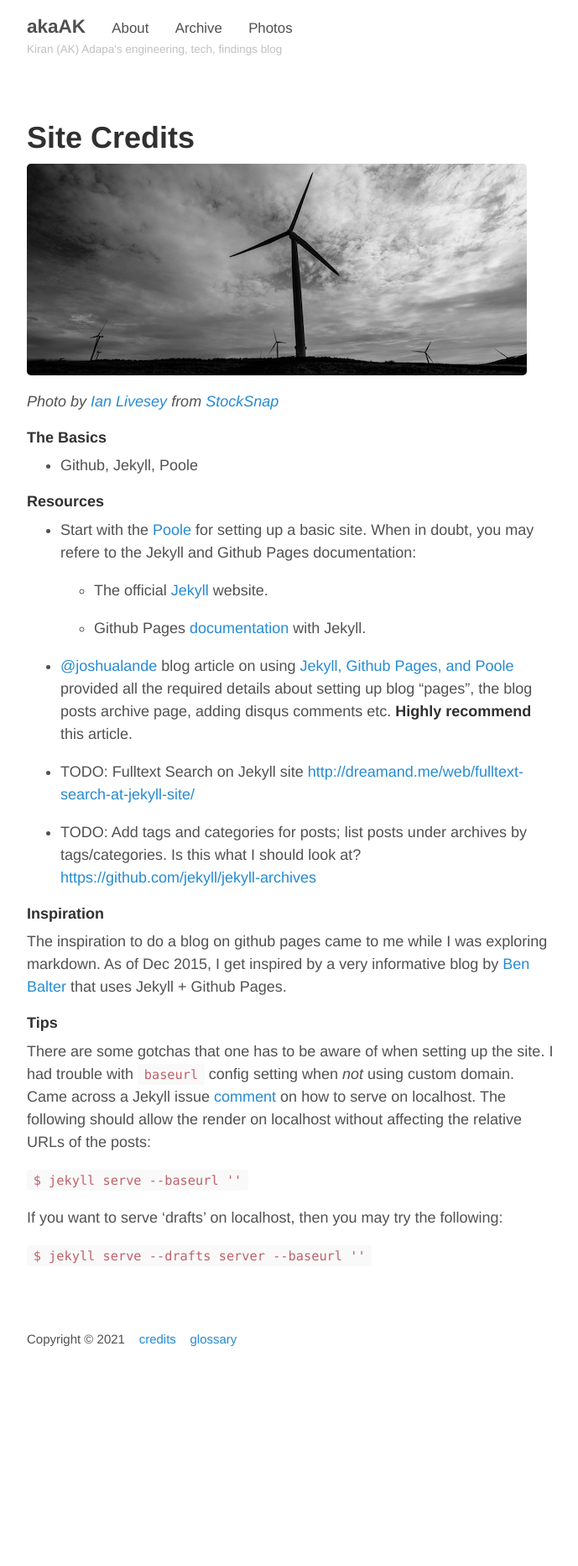
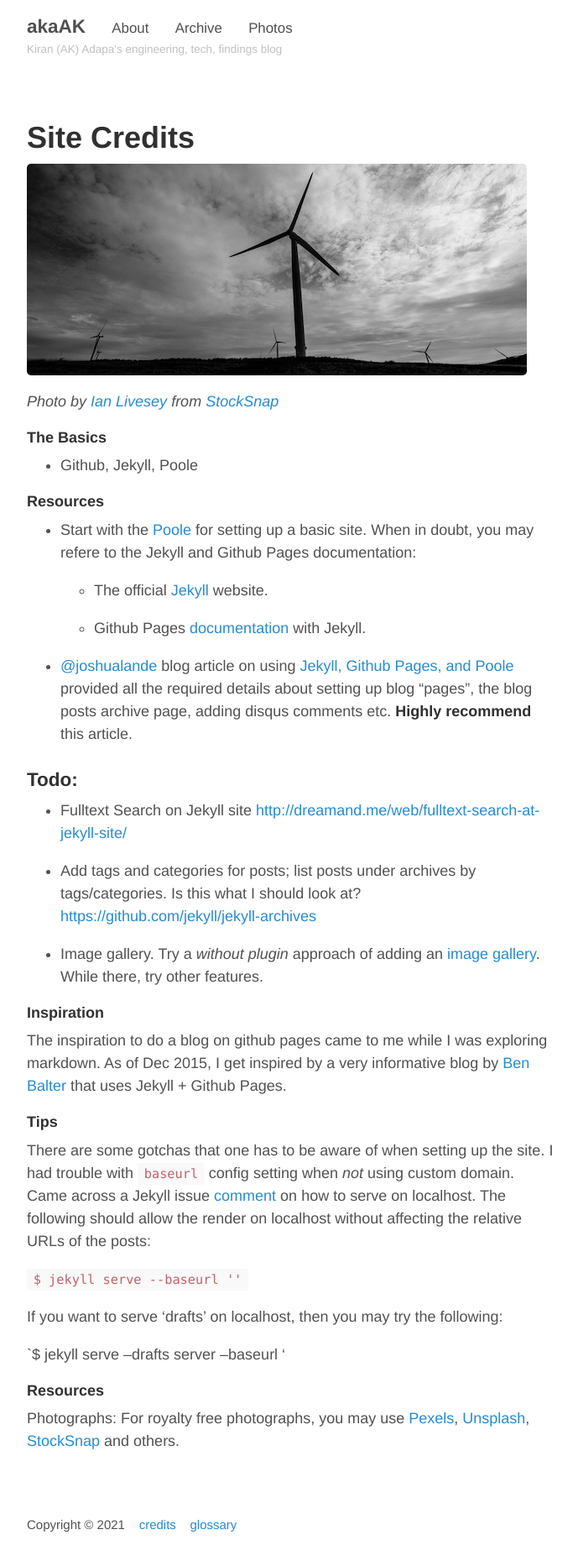
Before and after one commit to akaak/blog, a Jekyll site: the page built from credits.md, in a window 1280 px wide. Shown: the whole page at 84% size, without its empty margins (293-982 px from the left). Built offline with Jekyll 4.4.1, drawn with Linux system fonts in a browser that asks for light colours; before the commit the page ends 1644 px from its top, so only the background shows below that.

Commit message:
credits update

```diff
--- a/credits.md
+++ b/credits.md
@@ -26,10 +26,15 @@ _Photo by <a href="https://stocksnap.io/author/ianlivesey">Ian Livesey</a> from
 
 - [@joshualande](http://twitter.com/joshualande) blog article on using [Jekyll, Github Pages, and Poole](http://joshualande.com/jekyll-github-pages-poole) provided all the required details about setting up blog "pages", the blog posts archive page, adding disqus comments etc. **Highly recommend** this article.
 
-- TODO: Fulltext Search on Jekyll site <http://dreamand.me/web/fulltext-search-at-jekyll-site/>
+### Todo:
 
-- TODO: Add tags and categories for posts; list posts under archives by tags/categories.
+- Fulltext Search on Jekyll site <http://dreamand.me/web/fulltext-search-at-jekyll-site/>
+
+- Add tags and categories for posts; list posts under archives by tags/categories.
 Is this what I should look at? <https://github.com/jekyll/jekyll-archives>
+
+- Image gallery. Try a *without plugin* approach of adding an [image gallery](https://jekyllcodex.org/without-plugin/image-gallery/). While there, try other features.
+
 
 #### Inspiration
 
@@ -44,4 +49,8 @@ There are some gotchas that one has to be aware of when setting up the site. I h
 
 If you want to serve 'drafts' on localhost, then you may try the following:
 
-  `$ jekyll serve --drafts server --baseurl ''`
+  `$ jekyll serve --drafts server --baseurl '
+
+#### Resources
+
+Photographs: For royalty free photographs, you may use [Pexels](https://www.pexels.com/), [Unsplash](https://unsplash.com), [StockSnap](https://stocksnap.io) and others.
--- a/index.html
+++ b/index.html
@@ -13,7 +13,7 @@ title: Home
       </a>
     </h1>
 
-    <time datetime="{{ post.date | date_to_xmlschema }}" class="post-date">Latest post: {{ post.date | date_to_string }}</time>
+    <time datetime="{{ post.date | date_to_xmlschema }}" class="post-date">{{ post.date | date_to_string }}</time>
 
     {{ post.content }}
   </article>
```
